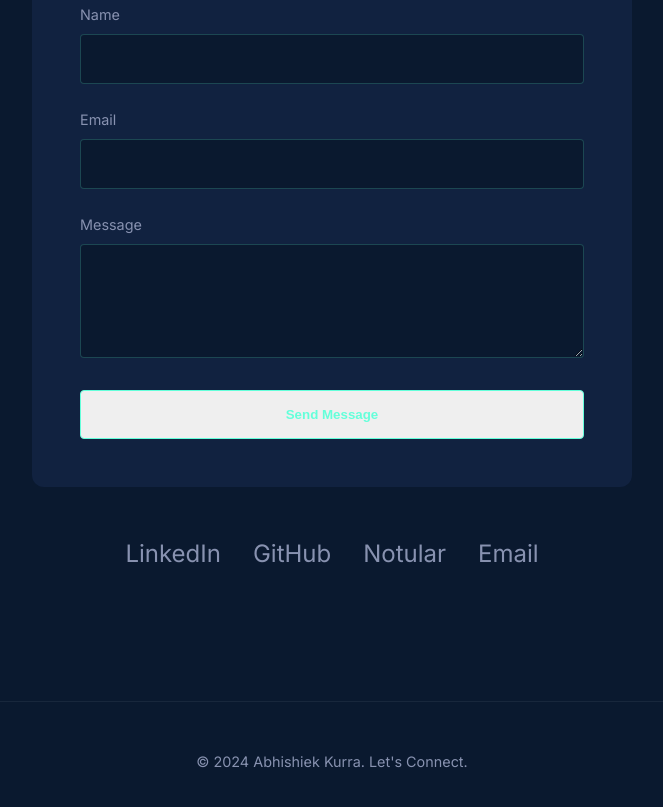
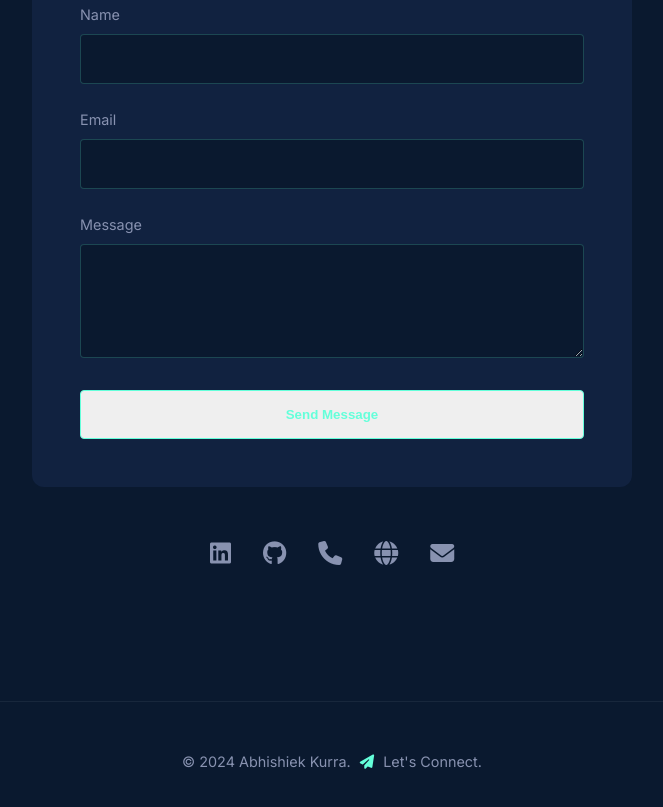
Before and after one commit to darthdragneel1/Web-Portfolio, a website: page contact.html in a window 1280 px wide. Shown: the part 426-1233 px from the top of the page, without its empty margins (308-971 px from the left). Drawn offline with Linux system fonts and the light colour scheme.

Commit message:
Enhance UI with professional Font Awesome icons across all pages

```diff
--- a/contact.html
+++ b/contact.html
@@ -54,6 +54,7 @@
             color: var(--accent);
         }
     </style>
+    <link rel="stylesheet" href="https://cdnjs.cloudflare.com/ajax/libs/font-awesome/6.4.0/css/all.min.css">
 </head>
 <body>
     <nav>
@@ -89,16 +90,17 @@
             </form>
 
             <div class="social-links">
-                <a href="https://www.linkedin.com/in/abhishiek-kurra-017a8616a/" class="social-link" title="LinkedIn" target="_blank">LinkedIn</a>
-                <a href="https://github.com/darthdragneel1/" class="social-link" title="GitHub" target="_blank">GitHub</a>
-                <a href="https://notular.net" class="social-link" title="Notular" target="_blank">Notular</a>
-                <a href="mailto:abhishekkurra1999@gmail.com" class="social-link" title="Email">Email</a>
+                <a href="https://www.linkedin.com/in/abhishiek-kurra-017a8616a/" class="social-link" title="LinkedIn" target="_blank"><i class="fa-brands fa-linkedin"></i></a>
+                <a href="https://github.com/darthdragneel1/" class="social-link" title="GitHub" target="_blank"><i class="fa-brands fa-github"></i></a>
+                <a href="tel:+12404494495" class="social-link" title="Phone"><i class="fa-solid fa-phone"></i></a>
+                <a href="https://notular.net" class="social-link" title="Notular" target="_blank"><i class="fa-solid fa-globe"></i></a>
+                <a href="mailto:abhishekkurra1999@gmail.com" class="social-link" title="Email"><i class="fa-solid fa-envelope"></i></a>
             </div>
         </div>
     </main>
 
     <footer>
-        <p>&copy; 2024 Abhishiek Kurra. Let's Connect.</p>
+        <p>&copy; 2024 Abhishiek Kurra. <i class="fa-solid fa-paper-plane footer-icon"></i> Let's Connect.</p>
     </footer>
 
     <script src="js/script.js"></script>
--- a/css/style.css
+++ b/css/style.css
@@ -167,6 +167,29 @@ footer {
     font-size: 0.9rem;
 }
 
+.social-links {
+    display: flex;
+    justify-content: center;
+    gap: 2rem;
+    margin-top: 2rem;
+}
+
+.social-link {
+    font-size: 1.8rem;
+    color: var(--text-dim);
+    transition: var(--transition);
+}
+
+.social-link:hover {
+    color: var(--accent);
+    transform: translateY(-5px);
+}
+
+.footer-icon {
+    color: var(--accent);
+    margin: 0 5px;
+}
+
 /* Animations */
 @keyframes fadeIn {
     from { opacity: 0; transform: translateY(20px); }
```
Also changed, not shown: experience.html (+2 -1 lines), index.html (+2 -1 lines), projects.html (+2 -1 lines), skills.html (+2 -1 lines).
